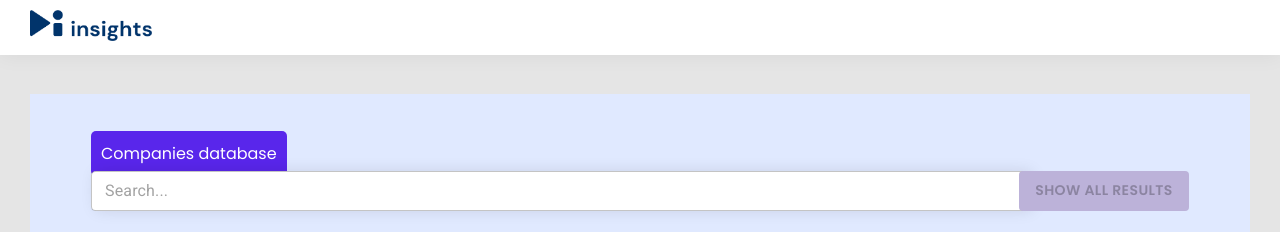
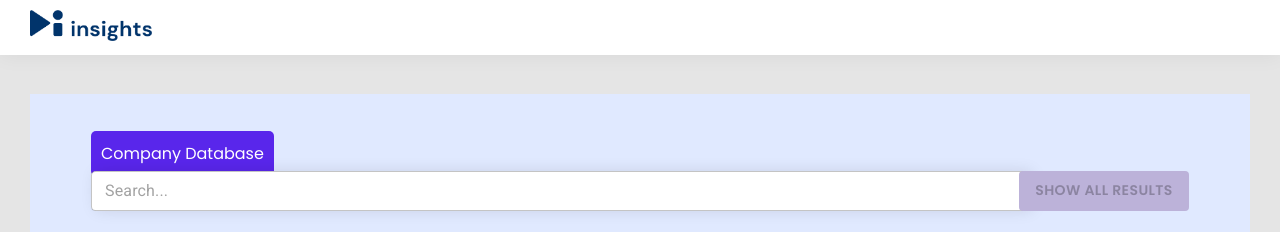
Before and after one commit to LawrenShin/insights_client, a React (Create React App) app in the folder client_frontend/: page /mainSearch in a window 1280 px wide. Shown: the top 232 px of the page. Built offline with nearby package versions, Linux system fonts and the light colour scheme; sample sign-in values are in the browser's storage; what typed-redux-saga would draw is missing.

Commit message:
Company Database

```diff
--- a/client_frontend/src/components/lookupSearch/index.tsx
+++ b/client_frontend/src/components/lookupSearch/index.tsx
@@ -101,7 +101,7 @@ const LookupSearch = ({
   return (<>
     <div className={styles.container}>
       <div className={styles.tabs}>
-        <div><span>Companies database</span></div>
+        <div><span>Company Database</span></div>
       </div>
       <div className={styles.inputContainer}>
         <TextField
```
